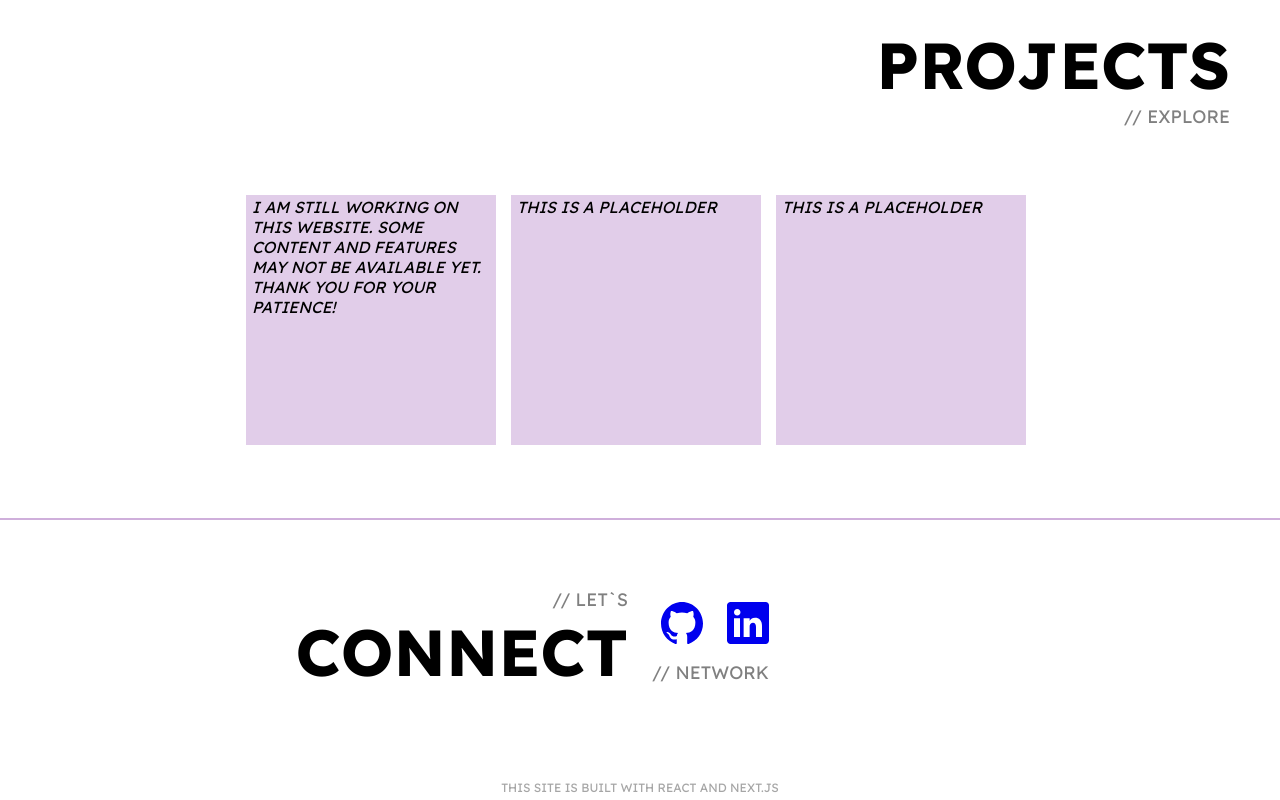
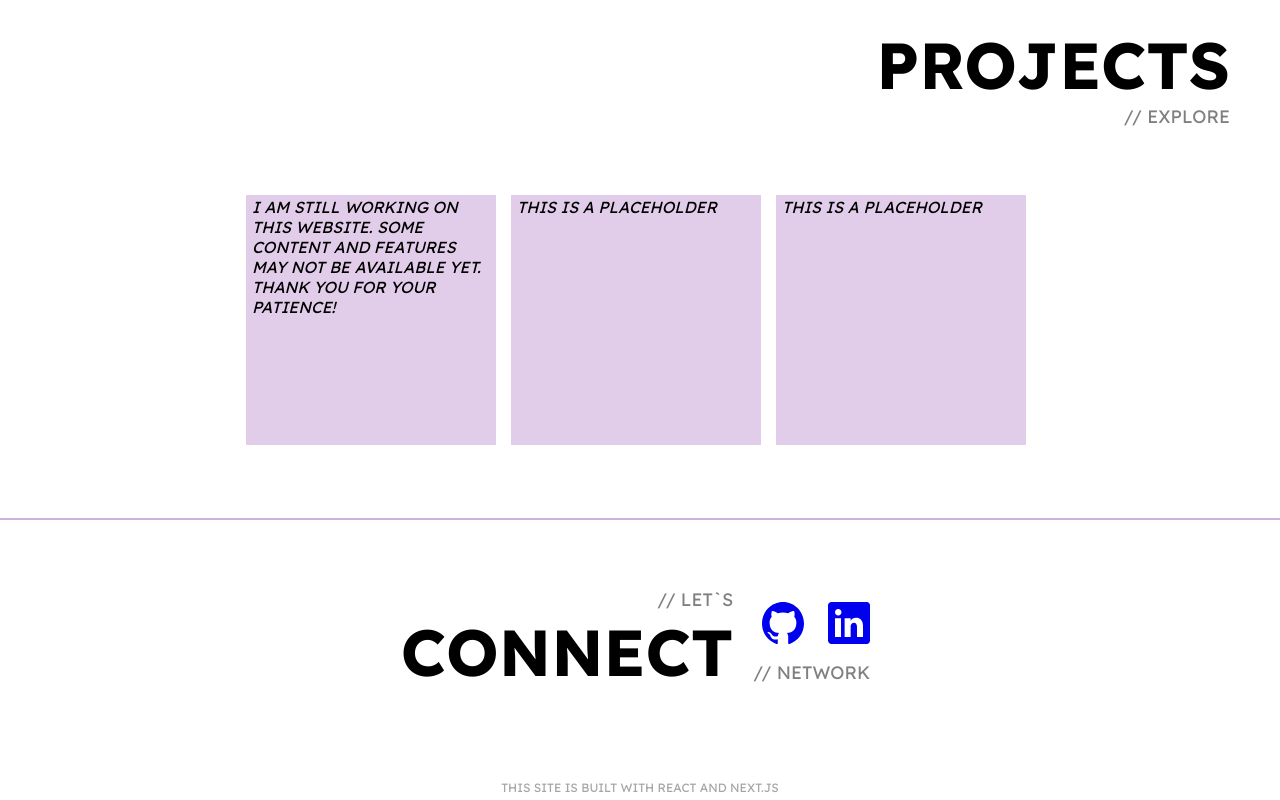
Before and after one commit to carmen136/Personal-Portfolio, a Next.js app: page / in a window 1280 px wide. Shown: the part 800-1600 px from the top of the page. Built offline with nearby package versions, Linux system fonts and the light colour scheme; a web font is replaced by a local one.

Commit message:
adapt width to ensure h2 is not overlapping the padding left

```diff
--- a/components/Connect/index.js
+++ b/components/Connect/index.js
@@ -49,8 +49,8 @@ const StyledTextWrapper = styled.div`
     align-items: flex-end;
     flex-grow: 1;
     position: relative;
-    padding: 0px 12px 0px 20px;
-    width: 50%;
+    padding: 0px 10px 0px 20px;
+    min-width: 50%;
     transition: padding-top 0.45s ease-in-out;
 
     &:hover {
@@ -73,12 +73,12 @@ const StyledTextRightWrapper = styled.div`
     flex-direction: column;
     flex-wrap: wrap;
     justify-content: center;
-    width: 50%;
+    max-width: 50%;
     height: 30vh;
     position: relative;
     flex-grow: 1;
     text-align: left;
-    padding-left: 12px;
+    padding-left: 10px;
     padding-right: 20px;
 `;
 
```
